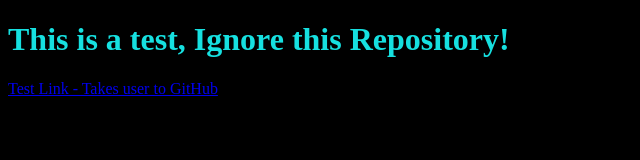
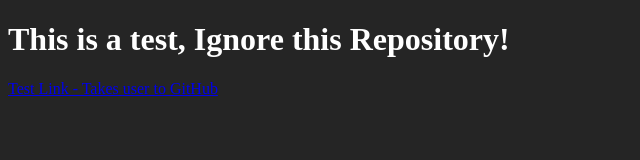
Before and after one commit to CJ-Presley/VSCodeTest, a plain HTML site: page index.html in a window 1280 px wide. Shown: the whole page, without its empty margins (0-640 px from the left). Drawn offline with Linux system fonts and the light colour scheme.

Commit message:
Changed color of pae and text in CSS and HTML

```diff
--- a/Index.css
+++ b/Index.css
@@ -1,6 +1,6 @@
 h1{
-    color: rgb(22, 224, 224);
+    color: rgb(255, 255, 255);
 }
 body{
-    background-color: black;
+    background-color: rgb(37, 37, 37);
 }
```
